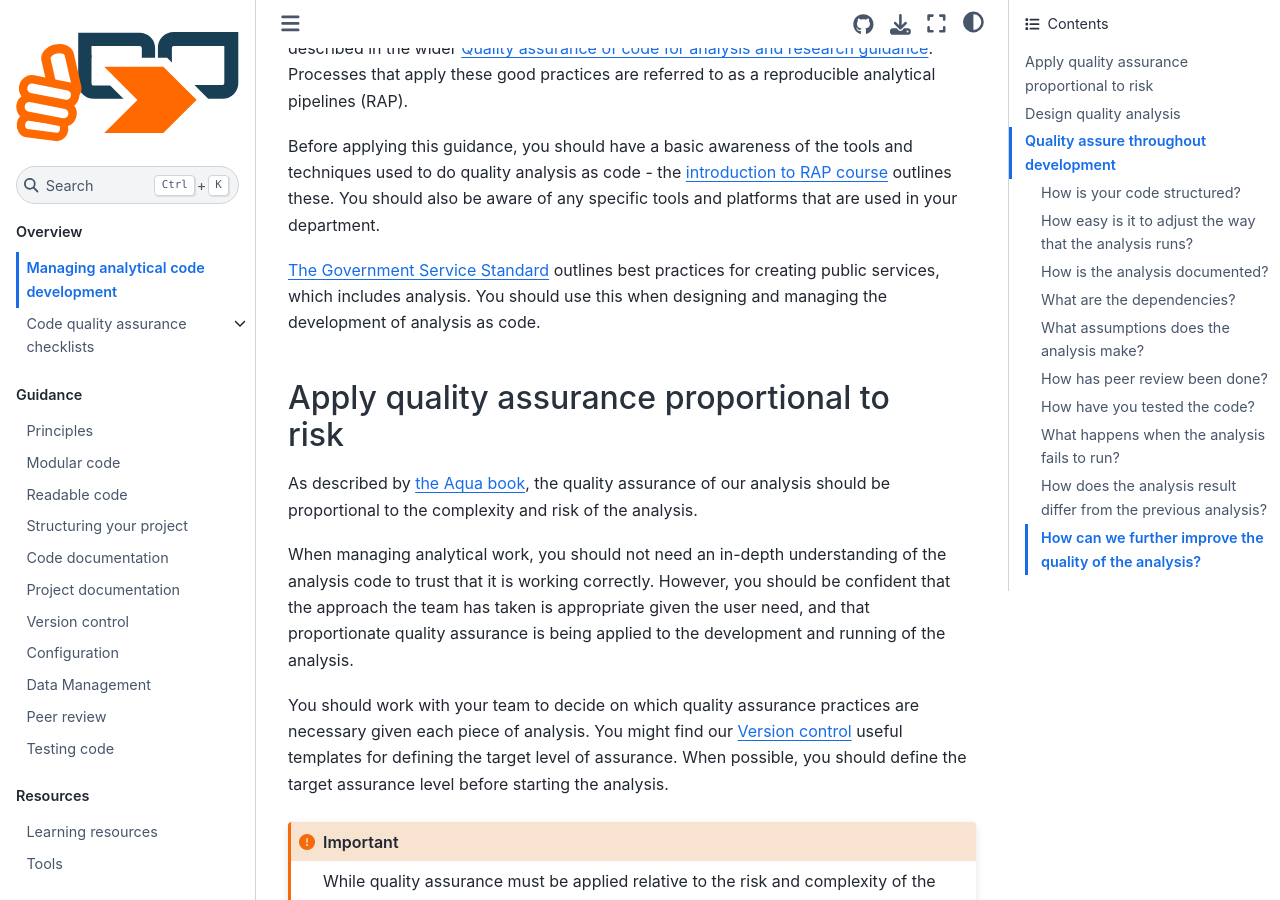
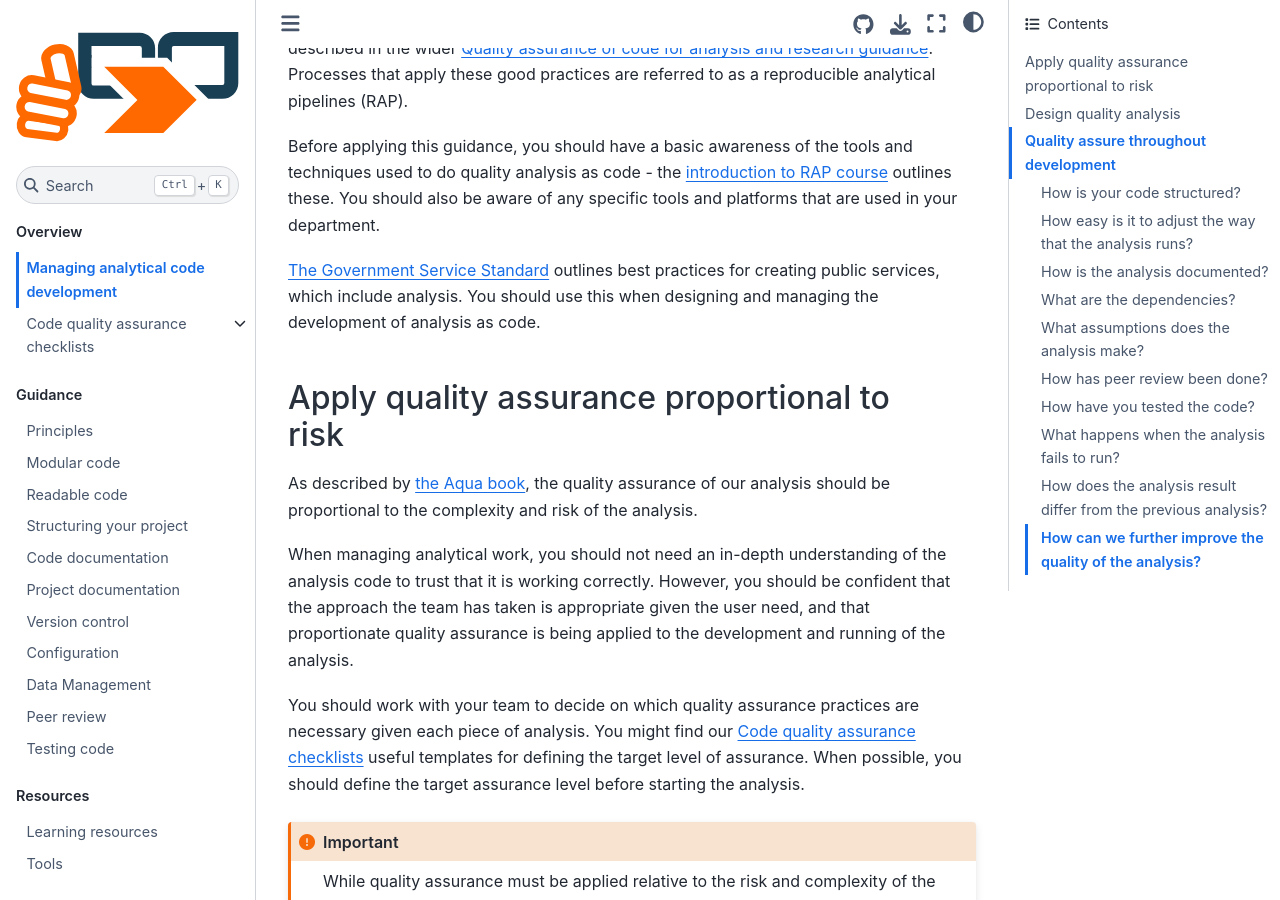
Before and after one commit to best-practice-and-impact/qa-of-code-guidance, a Jupyter Book: the page built from book/managers_guide.md, in a window 1280 px wide and 900 px high, scrolled down 530 px. Built offline with Jupyter Book 1.0.4 settings and Sphinx 7.4.7 and the Sphinx Book theme 1.1.4, drawn with Linux system fonts in a browser that asks for light colours.

Commit message:
Fix link to checklists

````diff
--- a/book/managers_guide.md
+++ b/book/managers_guide.md
@@ -14,7 +14,7 @@ It aims to help you support your team to apply the good quality assurance practi
 
 Before applying this guidance, you should have a basic awareness of the tools and techniques used to do quality analysis as code - the [introduction to RAP course](https://learninghub.ons.gov.uk/course/view.php?name=intro_to_RAP) outlines these. You should also be aware of any specific tools and platforms that are used in your department.
 
-[The Government Service Standard](https://www.gov.uk/service-manual/service-standard) outlines best practices for creating public services, which includes analysis. You should use this when designing and managing the development of analysis as code.
+[The Government Service Standard](https://www.gov.uk/service-manual/service-standard) outlines best practices for creating public services, which include analysis. You should use this when designing and managing the development of analysis as code.
 
 
 ## Apply quality assurance proportional to risk
@@ -23,7 +23,7 @@ As described by [the Aqua book](https://www.gov.uk/government/publications/the-a
 
 When managing analytical work, you should not need an in-depth understanding of the analysis code to trust that it is working correctly. However, you should be confident that the approach the team has taken is appropriate given the user need, and that proportionate quality assurance is being applied to the development and running of the analysis.
 
-You should work with your team to decide on which quality assurance practices are necessary given each piece of analysis. You might find our [](version_control.md) useful templates for defining the target level of assurance. When possible, you should define the target assurance level before starting the analysis.
+You should work with your team to decide on which quality assurance practices are necessary given each piece of analysis. You might find our [](checklists.md) useful templates for defining the target level of assurance. When possible, you should define the target assurance level before starting the analysis.
 
 ```{important}
 
````
